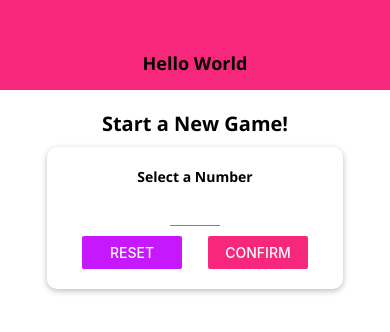
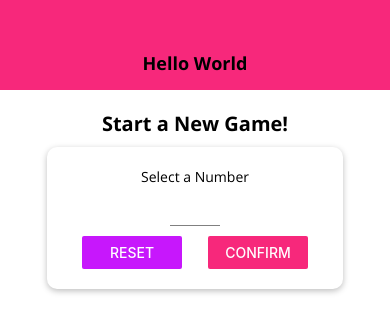
Before and after one commit to RommelTJ/rn-guess-number, a React Native app: screen / in a window 390 px wide. Shown: the top 332 px of the page. Built offline with nearby package versions, Linux system fonts and the light colour scheme.

Commit message:
:lipstick: BodyText: Using the correct font family

```diff
--- a/components/BodyText.js
+++ b/components/BodyText.js
@@ -5,7 +5,7 @@ const BodyText = (props) => <Text style={styles.body}>{props.children}</Text>;
 
 const styles = StyleSheet.create({
   body: {
-    fontFamily: 'open-sans-bold'
+    fontFamily: 'open-sans'
   }
 });
 
```
